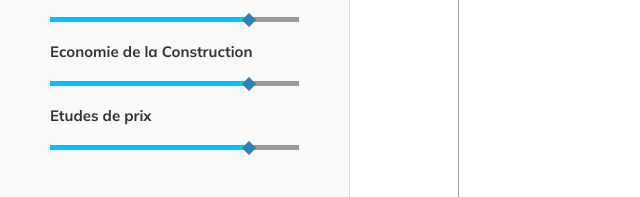
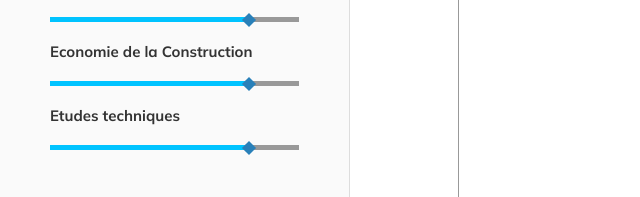
Before and after one commit to OumarDiagne/CV-Doudou, a website: page index.html in a window 1280 px wide. Shown: the part 1828-2025 px from the top of the page, 0-640 px from the left. Drawn offline with Linux system fonts and the light colour scheme.

Commit message:
competence a jour etudes techniques

```diff
--- a/index.html
+++ b/index.html
@@ -145,7 +145,7 @@
             <div class="bar-skill-dot-80"></div>
           </div>
 
-          <h3>Etudes de prix</h3>
+          <h3>Etudes techniques</h3>
           <div class="bar-skill">
             <div class="bar-skill-progress-80"></div>
             <div class="bar-skill-dot-80"></div>
```
